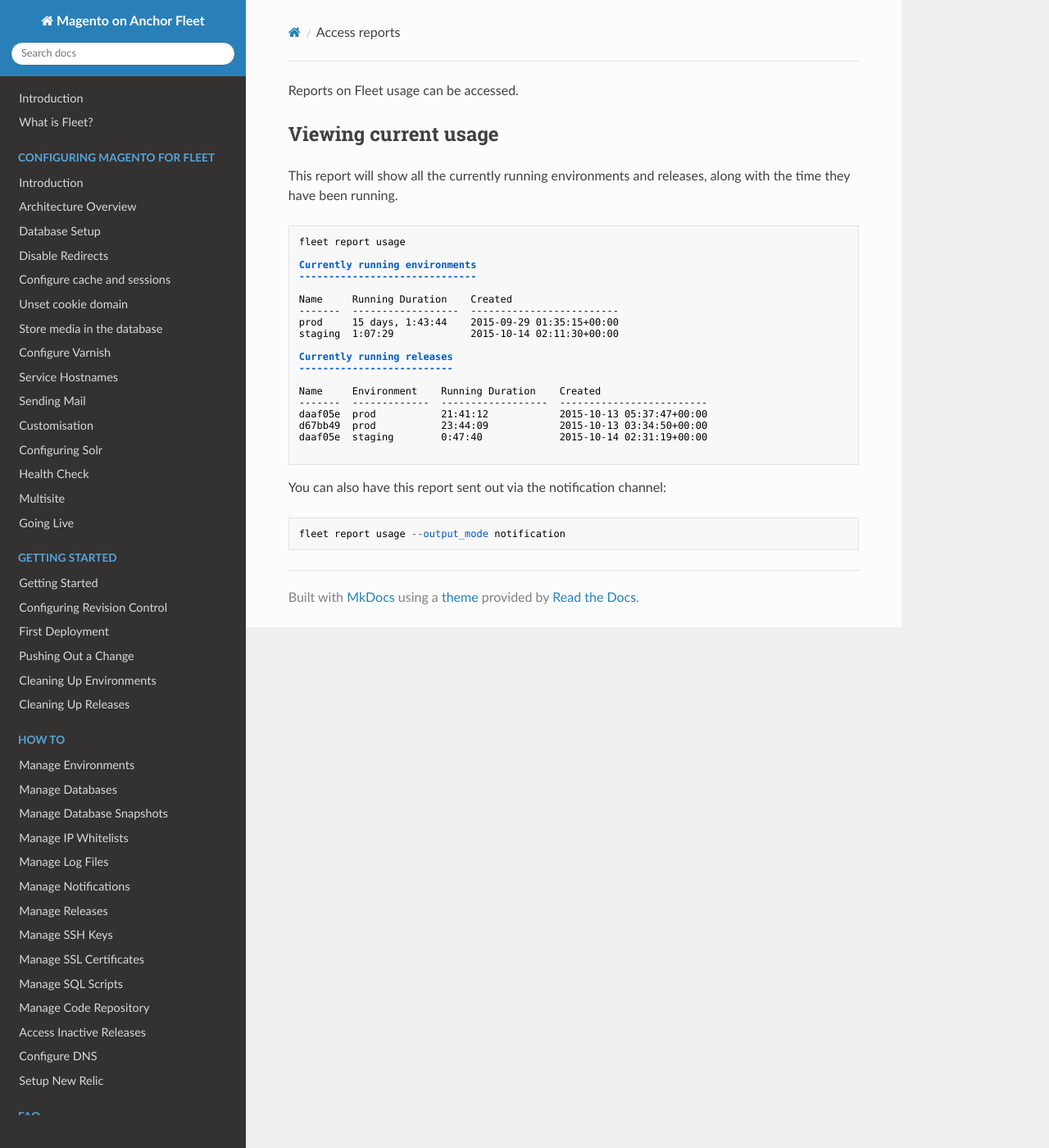
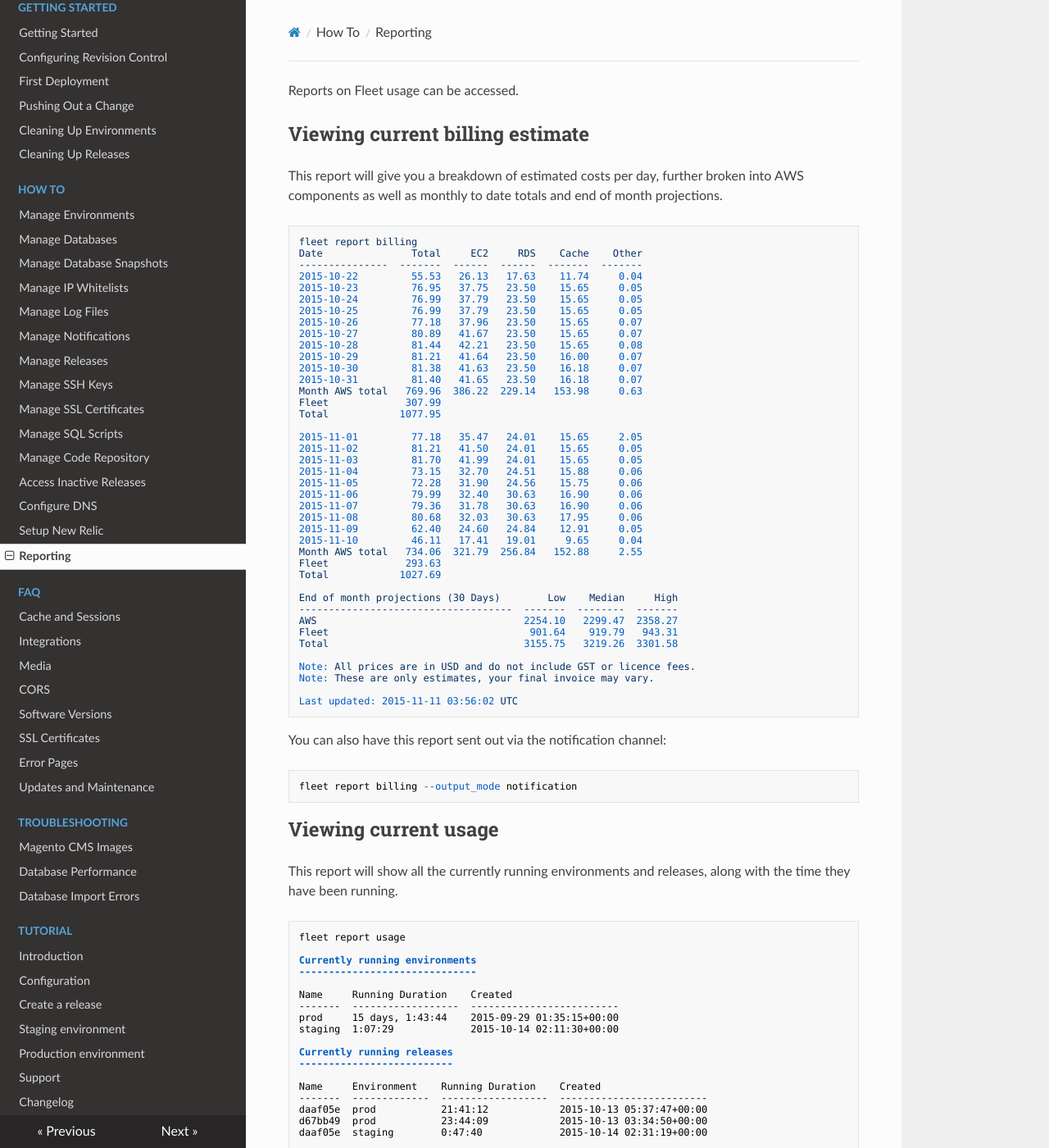
Before and after one commit to anchor/fleet-magento-docs, an MkDocs documentation site: the page built from docs/how-to/access-reports.md, in a window 1280 px wide and 1400 px high. Shown: the whole window at 82% size. Built offline with MkDocs 1.6.1, drawn with Linux system fonts in a browser that asks for light colours; nearby versions of some CDN libraries; old or Windows-style settings are respelled for this version of MkDocs.

Commit message:
add docs for billing reports

````diff
--- a/docs/how-to/access-reports.md
+++ b/docs/how-to/access-reports.md
@@ -1,4 +1,60 @@
 Reports on Fleet usage can be accessed.
+
+Viewing current billing estimate
+----
+
+This report will give you a breakdown of estimated costs per day,
+further broken into AWS components as well as monthly to date totals
+and end of month projections.
+
+```
+fleet report billing
+Date               Total     EC2     RDS    Cache    Other
+---------------  -------  ------  ------  -------  -------
+2015-10-22         55.53   26.13   17.63    11.74     0.04
+2015-10-23         76.95   37.75   23.50    15.65     0.05
+2015-10-24         76.99   37.79   23.50    15.65     0.05
+2015-10-25         76.99   37.79   23.50    15.65     0.05
+2015-10-26         77.18   37.96   23.50    15.65     0.07
+2015-10-27         80.89   41.67   23.50    15.65     0.07
+2015-10-28         81.44   42.21   23.50    15.65     0.08
+2015-10-29         81.21   41.64   23.50    16.00     0.07
+2015-10-30         81.38   41.63   23.50    16.18     0.07
+2015-10-31         81.40   41.65   23.50    16.18     0.07
+Month AWS total   769.96  386.22  229.14   153.98     0.63
+Fleet             307.99
+Total            1077.95
+
+2015-11-01         77.18   35.47   24.01    15.65     2.05
+2015-11-02         81.21   41.50   24.01    15.65     0.05
+2015-11-03         81.70   41.99   24.01    15.65     0.05
+2015-11-04         73.15   32.70   24.51    15.88     0.06
+2015-11-05         72.28   31.90   24.56    15.75     0.06
+2015-11-06         79.99   32.40   30.63    16.90     0.06
+2015-11-07         79.36   31.78   30.63    16.90     0.06
+2015-11-08         80.68   32.03   30.63    17.95     0.06
+2015-11-09         62.40   24.60   24.84    12.91     0.05
+2015-11-10         46.11   17.41   19.01     9.65     0.04
+Month AWS total   734.06  321.79  256.84   152.88     2.55
+Fleet             293.63
+Total            1027.69
+
+End of month projections (30 Days)        Low    Median     High
+------------------------------------  -------  --------  -------
+AWS                                   2254.10   2299.47  2358.27
+Fleet                                  901.64    919.79   943.31
+Total                                 3155.75   3219.26  3301.58
+
+Note: All prices are in USD and do not include GST or licence fees.
+Note: These are only estimates, your final invoice may vary.
+
+Last updated: 2015-11-11 03:56:02 UTC
+```
+
+You can also have this report sent out via the notification channel:
+```
+fleet report billing --output_mode notification
+```
 
 Viewing current usage
 ----
--- a/mkdocs.yml
+++ b/mkdocs.yml
@@ -43,6 +43,7 @@ pages:
   - 'Access Inactive Releases': 'how-to/access-inactive-releases.md'
   - 'Configure DNS': 'how-to/configure-dns.md'
   - 'Setup New Relic': 'how-to/newrelic.md'
+  - 'Reporting': 'how-to/access-reports.md'
 - FAQ:
   - 'Cache and Sessions': 'faq/cache-and-sessions.md'
   - 'Integrations': 'faq/integrations.md'
````
